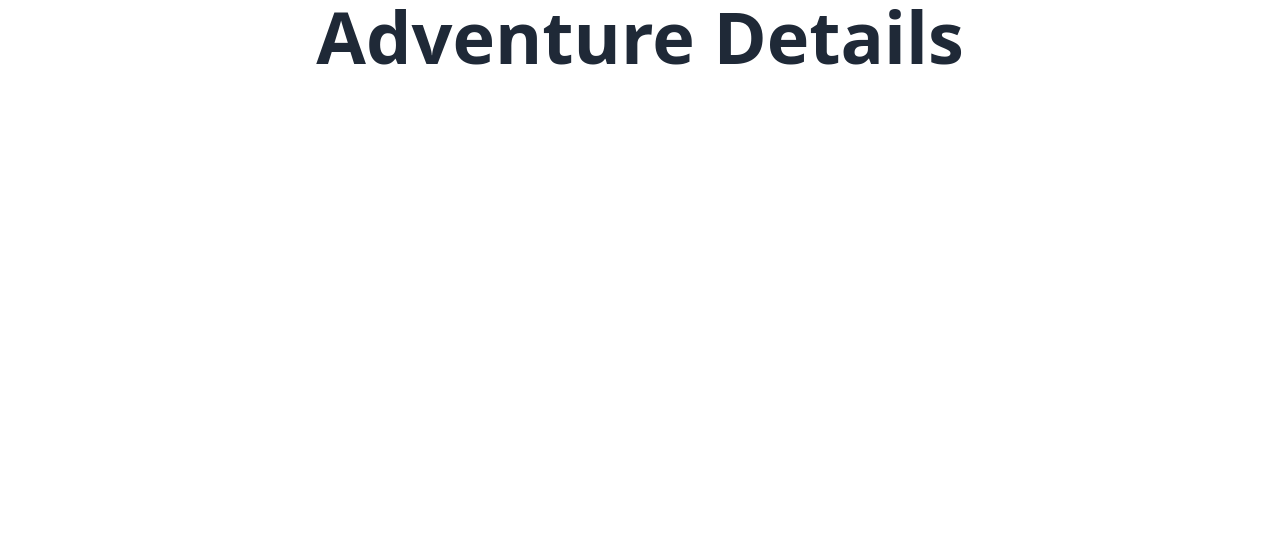
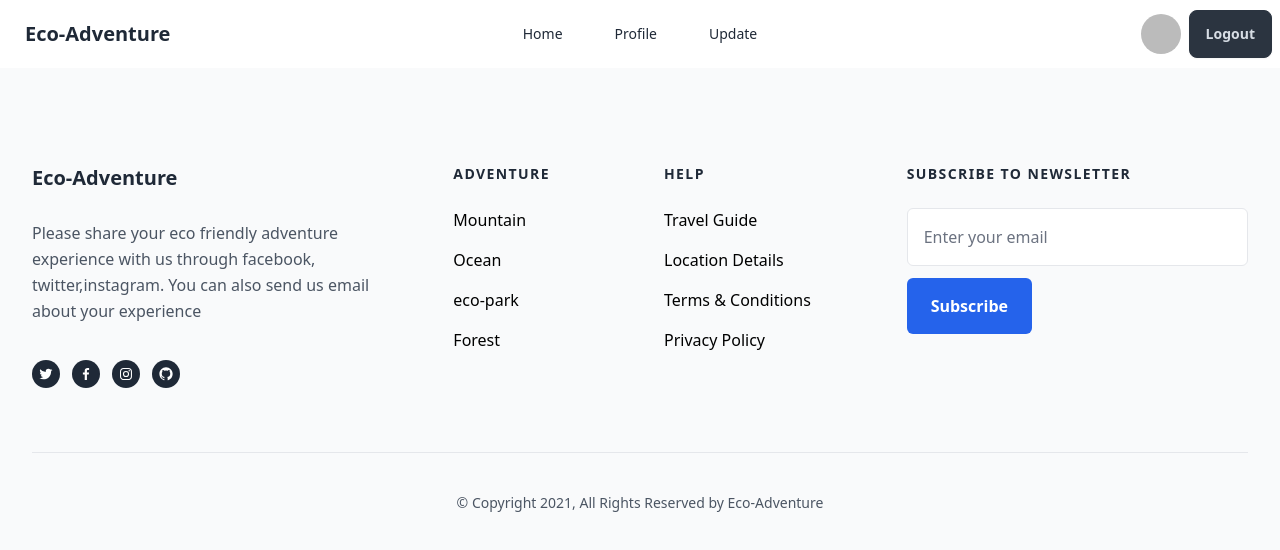
Before and after one commit to AsadEducation/Eco-Adventure-site, a React (Vite) app: page /adventureDetails in a window 1280 px wide. Shown: the top 550 px of the page. Built offline with nearby package versions, Linux system fonts and the light colour scheme; no server answers; sample sign-in values are in the browser's storage.

Commit message:
implemented private route

```diff
--- a/public/fakeData.json
+++ b/public/fakeData.json
@@ -1,3 +1,4 @@
+
 [
     {
       "id": 1,
--- a/src/Components/Navbar.jsx
+++ b/src/Components/Navbar.jsx
@@ -6,7 +6,7 @@ const Navbar = () => {
     const { user, logoutUser } = useContext(AuthContext);
 
     const links = <div className='lg:flex space-x-5'>
-        <li><Link to={''}>Home</Link></li>
+        <li><Link to={'/'}>Home</Link></li>
         <li><Link to={''}>Profile</Link></li>
         <li><Link to={''}>Update</Link></li>
     </div>
--- a/src/Components/SingleExpo.jsx
+++ b/src/Components/SingleExpo.jsx
@@ -37,7 +37,7 @@ const SingleExpo = ({ card }) => {
                 <h2 className="text-lg font-bold text-gray-800">{title}</h2>
 
                 {/* Eco-Friendly Features */}
-                <p className="text-sm text-gray-600 mt-2">
+                <div className="text-sm text-gray-600 mt-2">
                     <h2 className="font-semibold">Eco-Friendly Features:</h2>
                     <div>
                         {
@@ -47,7 +47,7 @@ const SingleExpo = ({ card }) => {
                         }
                     </div>
 
-                </p>
+                </div>
 
                 {/* Button */}
                 <NavLink to={'/adventureDetails'}> <button className="mt-4 bg-blue-500 text-white py-2 px-4 rounded hover:bg-blue-600 hover:px-6">
--- a/src/Layout/AdventureDetails.jsx
+++ b/src/Layout/AdventureDetails.jsx
@@ -1,9 +1,21 @@
 import React from 'react';
+import Navbar from '../Components/Navbar';
+import Footer from '../Components/Footer';
 
 const AdventureDetails = () => {
     return (
         <div>
-            <h2 className="text-7xl text-center font-bold">Adventure Details</h2>
+            <header>
+                <Navbar></Navbar>
+            </header>
+
+            <main>
+
+            </main>
+
+            <footer>
+                <Footer />
+            </footer>
         </div>
     );
 };
```
